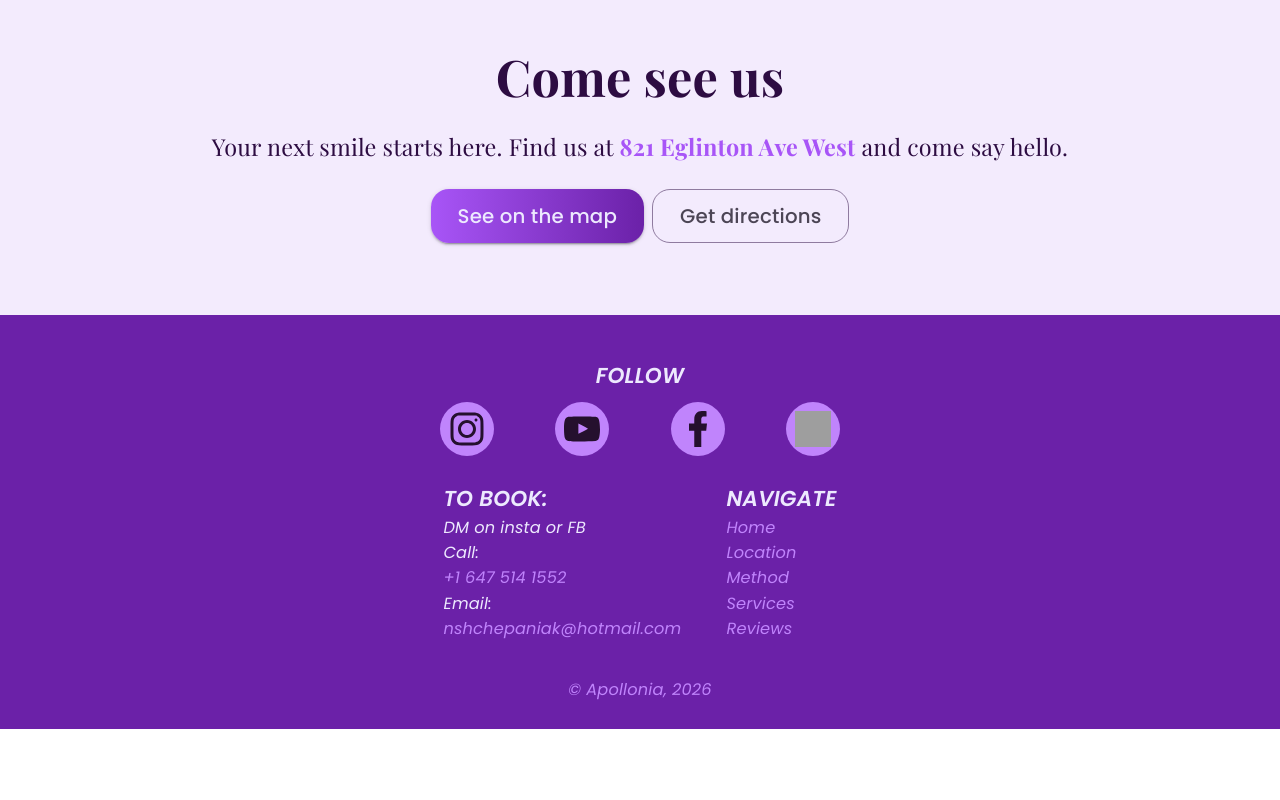
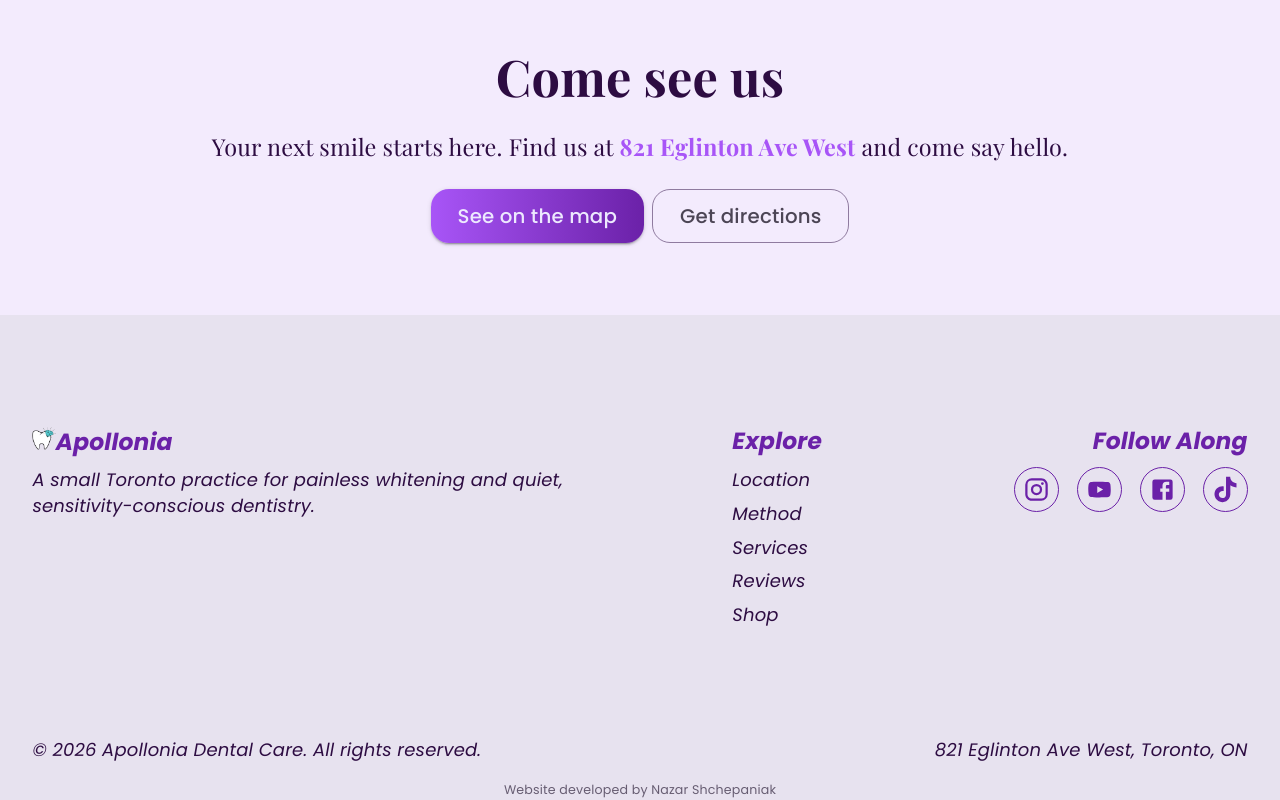
Before and after one commit to nadobrranichh/apollonia, a React (Vite) app: page / in a window 1280 px wide. Shown: the part 3599-4399 px from the top of the page. Before the commit the page ends 4328 px from the top, so only its background shows below. Built offline with nearby package versions, Linux system fonts and the light colour scheme; no server answers; grey boxes are pictures that could not be loaded; a web font is replaced by a local one.

Commit message:
feat: redesigned footer

```diff
--- a/src/components/Footer.tsx
+++ b/src/components/Footer.tsx
@@ -1,35 +1,19 @@
-import { Box, Link, List, ListItem, Typography } from "@mui/material";
+import { Box, Stack, Typography } from "@mui/material";
+import { socialMediaist } from "../lists/socialMediaList";
+import LogoImg from "/favicon.png";
+import { SectionBox } from "./SectionBox";
+import ImageBox from "./ImageBox";
+import {
+  captionStyles,
+  descriptionStyles,
+  secondaryFont,
+  servicePriceStyles,
+} from "../styles/typographyStyles";
 import { headerList } from "../lists/headerList";
+import { useTranslation } from "react-i18next";
+import { Link } from "@mui/material";
 import { Link as RouterLink } from "react-router-dom";
-import { socialMediaist } from "../lists/socialMediaList";
-import ImageBox from "./ImageBox";
-import { useTranslation } from "react-i18next";
-
-const titleStyles = {
-  fontFamily: "Poppins,Arial",
-  fontWeight: 600,
-  fontSize: "1.2rem",
-  textTransform: " uppercase",
-  color: "secondary.contrastText",
-  padding: 0,
-};
-
-const subtitleStyles = {
-  fontFamily: "Poppins,Arial",
-  fontSize: "0.9rem",
-  lineHeight: "1.4rem",
-  color: "secondary.contrastText",
-  padding: 0,
-};
-
-const textStyles = {
-  fontFamily: "Poppins, Arial",
-  fontSize: "0.9rem",
-  lineHeight: "1.4rem",
-  textDecoration: "none",
-  color: "secondary.light",
-  padding: 0,
-};
+import { SocialIconLink } from "./SocialIconLink";
 
 export default function Footer() {
   const { t } = useTranslation();
@@ -37,81 +21,119 @@ export default function Footer() {
     <Box
       component="footer"
       sx={{
-        bgcolor: "secondary.dark",
-        display: "flex",
-        flexDirection: "column",
-        alignItems: "center",
-        paddingTop: "2.5rem",
-        paddingBottom: "1.5rem",
+        backgroundColor: (theme) =>
+          theme.palette.mode === "light"
+            ? theme.palette.grey[200]
+            : theme.palette.grey[900],
       }}
     >
-      <Typography component="p" sx={{ ...titleStyles, marginBottom: "0.5rem" }}>
-        {t("footer.follow")}
-      </Typography>
-      <Box
+      <SectionBox
         sx={{
-          width: "65%",
-          maxWidth: "400px",
-          display: "flex",
-          justifyContent: "space-between",
+          display: "grid",
+          gridTemplateColumns: { xs: "1fr 1fr", md: "3fr 1fr 1fr" },
+          gap: { xs: "2rem", md: "4rem" },
+          paddingY: "6rem",
         }}
       >
-        {socialMediaist.map((item) => {
-          return (
-            <Link
-              component={RouterLink}
-              key={item.platform}
-              to={item.url}
-              target="_blank"
-              sx={{
-                width: "3rem",
-                height: "3rem",
-                display: "flex",
-                alignItems: "center",
-                justifyContent: "center",
-                bgcolor: "secondary.light",
-                borderRadius: "50%",
-                transition: "background-color 0.3s",
-                textDecoration: "none",
-                "&:hover": {
-                  bgcolor: "secondary.contrastText",
-                },
-              }}
-            >
-              <ImageBox src={item.icon} height="2rem" width="2rem" />
-            </Link>
-          );
-        })}
-      </Box>
-      <Box sx={{ display: "flex", gap: "2.5rem", marginTop: "1.5rem" }}>
+        <Box sx={{ gridColumn: { xs: "span 2", md: "span 1" } }}>
+          <ImageBox src={LogoImg} sx={{ height: "1.3rem" }} />
+          <Typography sx={{ ...servicePriceStyles, display: "inline" }}>
+            Apollonia
+          </Typography>
+          <Typography
+            variant="body2"
+            sx={{
+              ...descriptionStyles,
+              ...secondaryFont,
+              marginTop: "0.45rem",
+            }}
+          >
+            A small Toronto practice for painless whitening and quiet,
+            sensitivity-conscious dentistry.
+          </Typography>
+        </Box>
         <Box>
-          <Typography sx={titleStyles}>{t("footer.book")}:</Typography>
-          <Typography sx={subtitleStyles}>{t("footer.dm")}</Typography>
+          <Typography
+            sx={{
+              ...servicePriceStyles,
+              textAlign: "start",
+              marginBottom: "0.5rem",
+            }}
+          >
+            Explore
+          </Typography>
+          <Stack spacing={1} sx={{ alignItems: "start" }}>
+            {headerList.slice(1, 6).map((item) => (
+              <Link
+                component={RouterLink}
+                to={item.url}
+                key={item.titleKey}
+                sx={{
+                  ...secondaryFont,
+                  ...descriptionStyles,
+                  textDecoration: "none",
+                }}
+                variant="body2"
+              >
+                {t(item.titleKey)}
+              </Link>
+            ))}
+          </Stack>
+        </Box>
+        <Box>
+          <Typography sx={{ ...servicePriceStyles, marginBottom: "0.5rem" }}>
+            Follow Along
+          </Typography>
+          <Box
+            sx={{
+              display: "grid",
+              float: "right",
+              gridTemplateColumns: {
+                xs: "repeat(3, minmax(0, 2.5rem))",
+                md: "repeat(4,1fr)",
+              },
+              gap: { xs: "0.5rem", md: "1rem" },
+            }}
+          >
+            {socialMediaist.map((m) => (
+              <SocialIconLink
+                key={m.platform}
+                component={RouterLink}
+                to={m.url}
+              >
+                <m.icon
+                  sx={{
+                    color: (theme) =>
+                      theme.palette.mode === "light"
+                        ? "secondary.dark"
+                        : "secondary.light",
+                  }}
+                />
+              </SocialIconLink>
+            ))}
+          </Box>
+        </Box>
+      </SectionBox>
 
-          <Typography sx={subtitleStyles}>{t("footer.call")}:</Typography>
-          <Typography sx={textStyles}>+1 647 514 1552</Typography>
-
-          <Typography sx={subtitleStyles}>{t("footer.email")}:</Typography>
-          <Typography sx={textStyles}>nshchepaniak@hotmail.com</Typography>
-        </Box>
-        <List sx={{ listStyle: "none", padding: 0 }}>
-          <Typography sx={titleStyles}>{t("footer.navigate")}</Typography>
-          {headerList.slice(0, 5).map((item) => (
-            <ListItem sx={{ padding: 0 }} key={item.titleKey}>
-              <Link component={RouterLink} to={item.url} sx={textStyles}>
-                {t(`${item.titleKey}`)}
-              </Link>
-            </ListItem>
-          ))}
-        </List>
-      </Box>
-      <Typography
+      <SectionBox
         sx={{
-          ...textStyles,
-          marginTop: "2rem",
+          paddingBottom: "1rem",
+          display: "flex",
+          flexDirection: { xs: "column", md: "row" },
+          justifyContent: "space-between",
+          textAlign: "center",
         }}
       >
-        © Apollonia, {new Date().getFullYear()}
+        <Typography sx={{ ...descriptionStyles, ...secondaryFont }}>
+          © {new Date().getFullYear()} Apollonia Dental Care. All rights
+          reserved.
+        </Typography>
+        <Typography sx={{ ...descriptionStyles, ...secondaryFont }}>
+          821 Eglinton Ave West, Toronto, ON
+        </Typography>
+      </SectionBox>
+      <Typography sx={{ ...captionStyles, textAlign: "center" }}>
+        Website developed by Nazar Shchepaniak
       </Typography>
     </Box>
   );
--- /dev/null
+++ b/src/components/SocialIconLink.tsx
@@ -0,0 +1,11 @@
+import { Link, styled } from "@mui/material";
+
+export const SocialIconLink = styled(Link)(({ theme }) => ({
+  height: "2.5rem",
+  width: "2.5rem",
+  borderRadius: "50%",
+  display: "flex",
+  alignItems: "center",
+  justifyContent: "center",
+  border: `1px solid ${theme.palette.mode === "light" ? theme.palette.secondary.dark : theme.palette.secondary.light}`,
+})) as typeof Link;
--- a/src/lists/socialMediaList.ts
+++ b/src/lists/socialMediaList.ts
@@ -1,10 +1,9 @@
-import FacebookIcon from "../assets/facebook-176-svgrepo-com.svg";
-import InstagramIcon from "../assets/instagram-svgrepo-com.svg";
-import TiktokIcon from "../assets/tiktok-svgrepo-com.svg";
-import YoutubeIcon from "../assets/youtube-168-svgrepo-com.svg";
-import type { SocialMediaListItem } from "../types/listsTypes";
+import TiktokIcon from "../components/TiktokIcon";
+import InstagramIcon from "@mui/icons-material/Instagram";
+import YouTubeIcon from "@mui/icons-material/YouTube";
+import FacebookIcon from "@mui/icons-material/Facebook";
 
-export const socialMediaist: SocialMediaListItem[] = [
+export const socialMediaist = [
   {
     platform: "Instagram",
     icon: InstagramIcon,
@@ -12,7 +11,7 @@ export const socialMediaist: SocialMediaListItem[] = [
   },
   {
     platform: "YouTube",
-    icon: YoutubeIcon,
+    icon: YouTubeIcon,
     url: "https://youtube.com/@nataliiashchepaniak?si=8RSzGEpjyMtXntIU",
   },
   {
--- a/src/styles/typographyStyles.ts
+++ b/src/styles/typographyStyles.ts
@@ -28,3 +28,7 @@ export const descriptionStyles = {
   fontSize: "1rem",
   fontStyle: "italic",
 };
+
+export const secondaryFont = {
+  fontFamily: "Poppins, Arial",
+};
```
